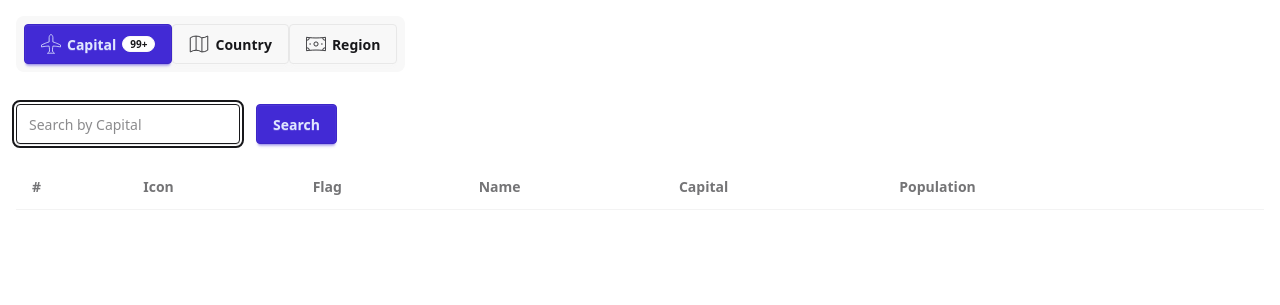
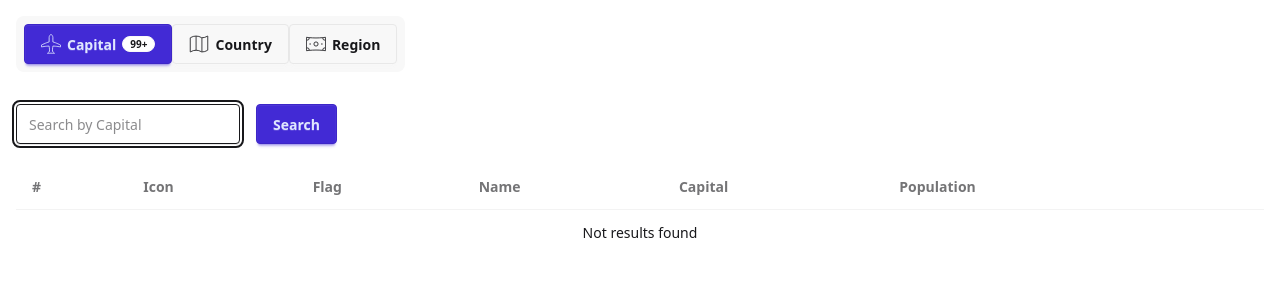
Before and after one commit to nadinestrella/angular-country-app, an Angular app in the folder country-app/: page /country/by-capital in a window 1280 px wide. Shown: the top 305 px of the page. Built offline with nearby package versions, Linux system fonts and the light colour scheme.

Commit message:
added diferent states

```diff
--- a/country-app/src/app/country/components/country-list/country-list.component.html
+++ b/country-app/src/app/country/components/country-list/country-list.component.html
@@ -35,6 +35,29 @@
         </td>
       </tr>
 
+      } @if(errorMessage()){
+
+      <tr>
+        <td colspan="8" class="text-center">
+          {{ errorMessage() }}
+        </td>
+      </tr>
+
+      }
+      <!--  -->
+      @if(countries().length === 0 && !isLoading()){
+
+      <tr>
+        <td colspan="8" class="text-center">Not results found</td>
+      </tr>
+      }
+      <!--  -->
+
+      @if(isLoading()){
+
+      <tr>
+        <td colspan="8" class="text-center">Searching countries</td>
+      </tr>
       }
     </tbody>
   </table>
--- a/country-app/src/app/country/components/country-list/country-list.component.ts
+++ b/country-app/src/app/country/components/country-list/country-list.component.ts
@@ -11,4 +11,8 @@ import { RouterLink } from '@angular/router';
 export class CountryListComponent {
   //recibimos la informacion
   countries = input.required<Country[]>();
+
+  errorMessage = input<string | null | unknown>();
+  isLoading = input<boolean>(false);
+  isEmpty = input<boolean>(false);
 }
--- a/country-app/src/app/country/pages/by-capital-page/by-capital-page.component.html
+++ b/country-app/src/app/country/pages/by-capital-page/by-capital-page.component.html
@@ -3,10 +3,9 @@
   (value)="query.set($event)"
 />
 
-@if(countryResource.error()) {
-<h3>{{ countryResource.error() }}</h3>
-} @if(countryResource.hasValue()){
-
-<country-list [countries]="countryResource.value()!" />
-
-}
+<country-list
+  [countries]="countryResource.value() ?? []"
+  [errorMessage]="countryResource.error()"
+  [isLoading]="countryResource.isLoading()"
+  [isEmpty]="countryResource.value()?.length === 0"
+/>
--- a/country-app/src/app/country/pages/by-country-page/by-country-page.component.html
+++ b/country-app/src/app/country/pages/by-country-page/by-country-page.component.html
@@ -2,12 +2,9 @@
   placeholder="Search by Country"
   (value)="query.set($event)"
 />
-<!-- <country-list [countries]="[]" /> -->
-
-@if(countryResource.error()) {
-<h3>{{ countryResource.error() }}</h3>
-} @if(countryResource.hasValue()){
-
-<country-list [countries]="countryResource.value()!" />
-
-}
+<country-list
+  [countries]="countryResource.value() ?? []"
+  [errorMessage]="countryResource.error()"
+  [isLoading]="countryResource.isLoading()"
+  [isEmpty]="countryResource.value()?.length === 0"
+/>
--- a/country-app/src/app/country/services/country.service.ts
+++ b/country-app/src/app/country/services/country.service.ts
@@ -1,7 +1,7 @@
 import { HttpClient } from '@angular/common/http';
 import { inject, Injectable } from '@angular/core';
 import { RESTCountry } from '../interfaces/rest-countries.interface';
-import { catchError, map, Observable, throwError } from 'rxjs';
+import { catchError, delay, map, Observable, throwError } from 'rxjs';
 import type { Country } from '../interfaces/country.interface';
 import { CountryMapper } from '../mappers/country.mapper';
 
@@ -22,6 +22,7 @@ export class CountryService {
 
     return this.http.get<RESTCountry[]>(`${API_URL}/capital/${query}`).pipe(
       map((resp) => CountryMapper.mapRestCountryArrayToCountryArray(resp)),
+      delay(2000),
       catchError((error) => {
         console.log('Error fetching ', error);
 
```
